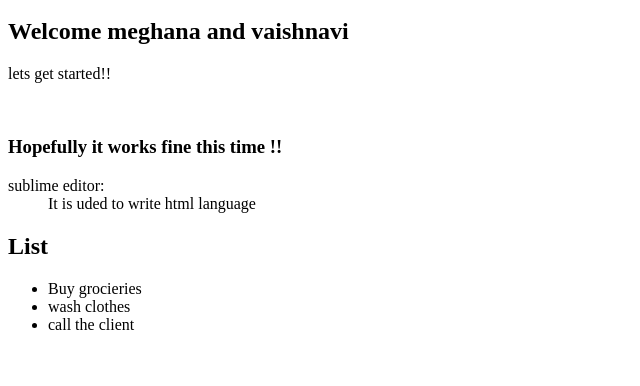
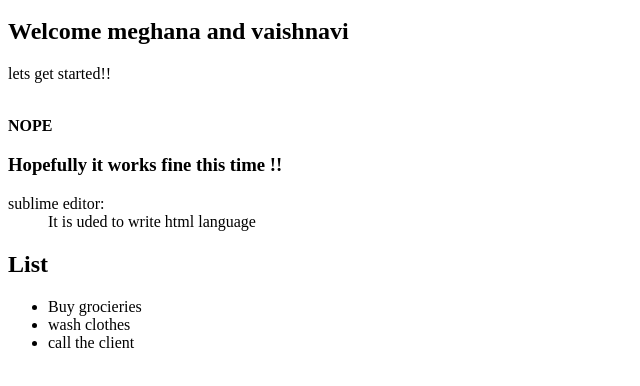
Before and after one commit to Yaash21/collab, a plain HTML site: page index.html in a window 1280 px wide. Shown: the part 86-472 px from the top of the page, without its empty margins (0-640 px from the left). Drawn offline with Linux system fonts and the light colour scheme.

Commit message:
modified index.html

```diff
--- a/index.html
+++ b/index.html
@@ -9,6 +9,8 @@
 
 		<h2> Welcome meghana and vaishnavi</h2>
 			<p> lets get started!!</p> <br/>
+
+                              <strong> NOPE </strong>
 
 			<h3> Hopefully it works fine this time !!</h3>
 				<dl>
```
